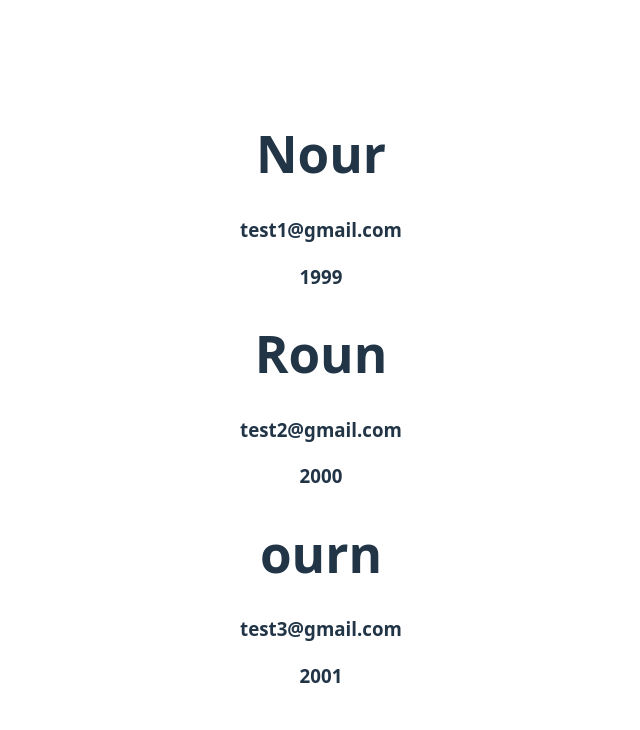
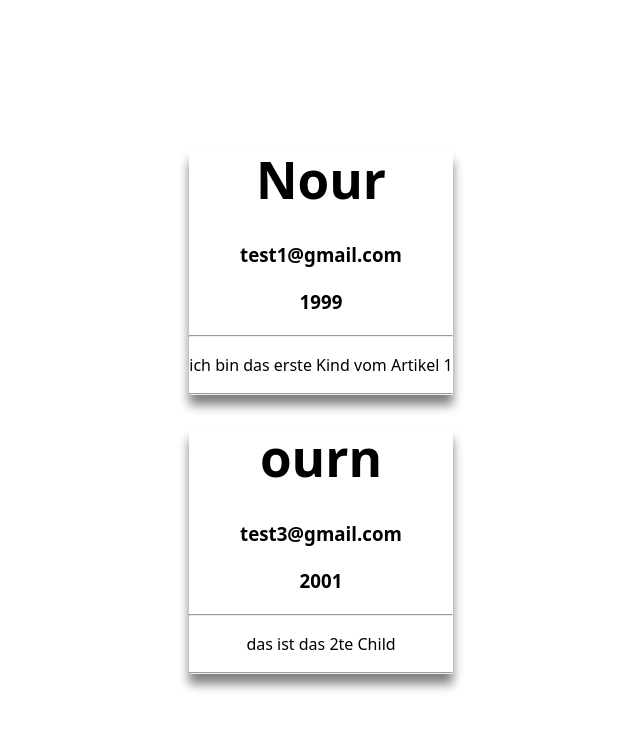
Before and after one commit to Nourvic/Web-Applications, a React (Vite) app in the folder React-with-ts/react-project/: page / in a window 1280 px wide. Shown: the top 730 px of the page, without its empty margins (319-959 px from the left). Built offline with nearby package versions, Linux system fonts and the light colour scheme.

Commit message:
task 2 is done

```diff
--- a/React-with-ts/react-project/src/App.tsx
+++ b/React-with-ts/react-project/src/App.tsx
@@ -13,10 +13,13 @@ import Artikel from "./myComponent/task2/artikel";
 function App() {
   return (
     <>
-      <div>
-        <Artikel personName={"Nour"} email={"test1@gmail.com"} date={1999} />
-        <Artikel personName={"Roun"} email={"test2@gmail.com"} date={2000} />
-        <Artikel personName={"ourn"} email={"test3@gmail.com"} date={2001} />
+      <div style={{ backgroundColor: "white", color: "black" }}>
+        <Artikel personName={"Nour"} email={"test1@gmail.com"} date={1999}>
+          <p> ich bin das erste Kind vom Artikel 1 </p>
+        </Artikel>
+        <Artikel personName={"ourn"} email={"test3@gmail.com"} date={2001}>
+          <p>das ist das 2te Child</p>
+        </Artikel>
       </div>
     </>
   );
--- a/React-with-ts/react-project/src/myComponent/task2/artikel.tsx
+++ b/React-with-ts/react-project/src/myComponent/task2/artikel.tsx
@@ -2,16 +2,21 @@ export default function Artikel({
   personName,
   email,
   date,
+  children,
 }: {
   personName: string;
   email: string;
   date: number;
+  children?: React.ReactNode;
 }) {
   return (
-    <div>
+    <div style={{margin :"10px", boxShadow: "0px 10px 10px gray"}}>
       <h1>{personName}</h1>
       <h3>{email}</h3>
       <h3>{date}</h3>
+      <hr />
+      <p>{children}</p>
+      <hr />
     </div>
   );
 }
```
